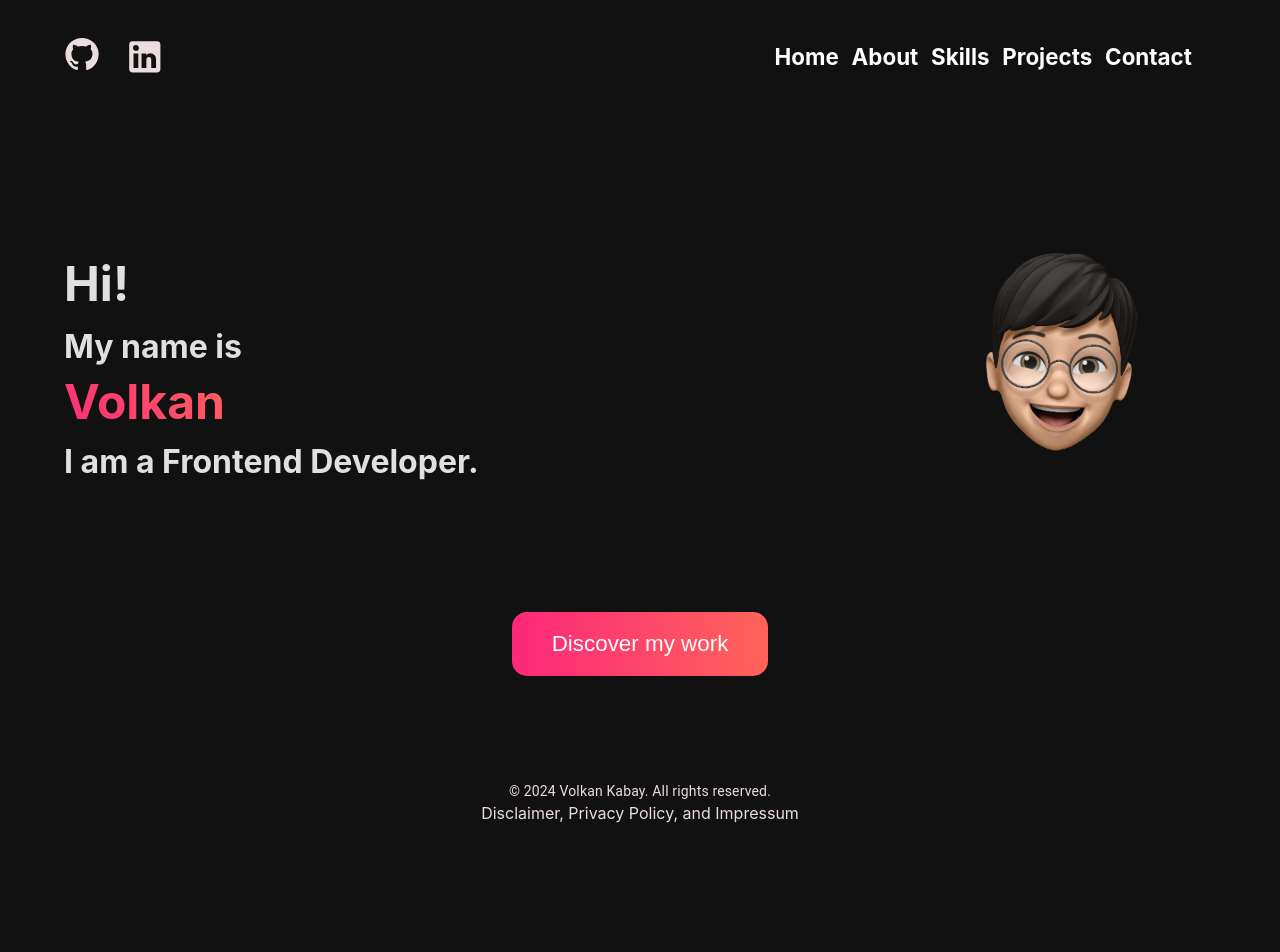
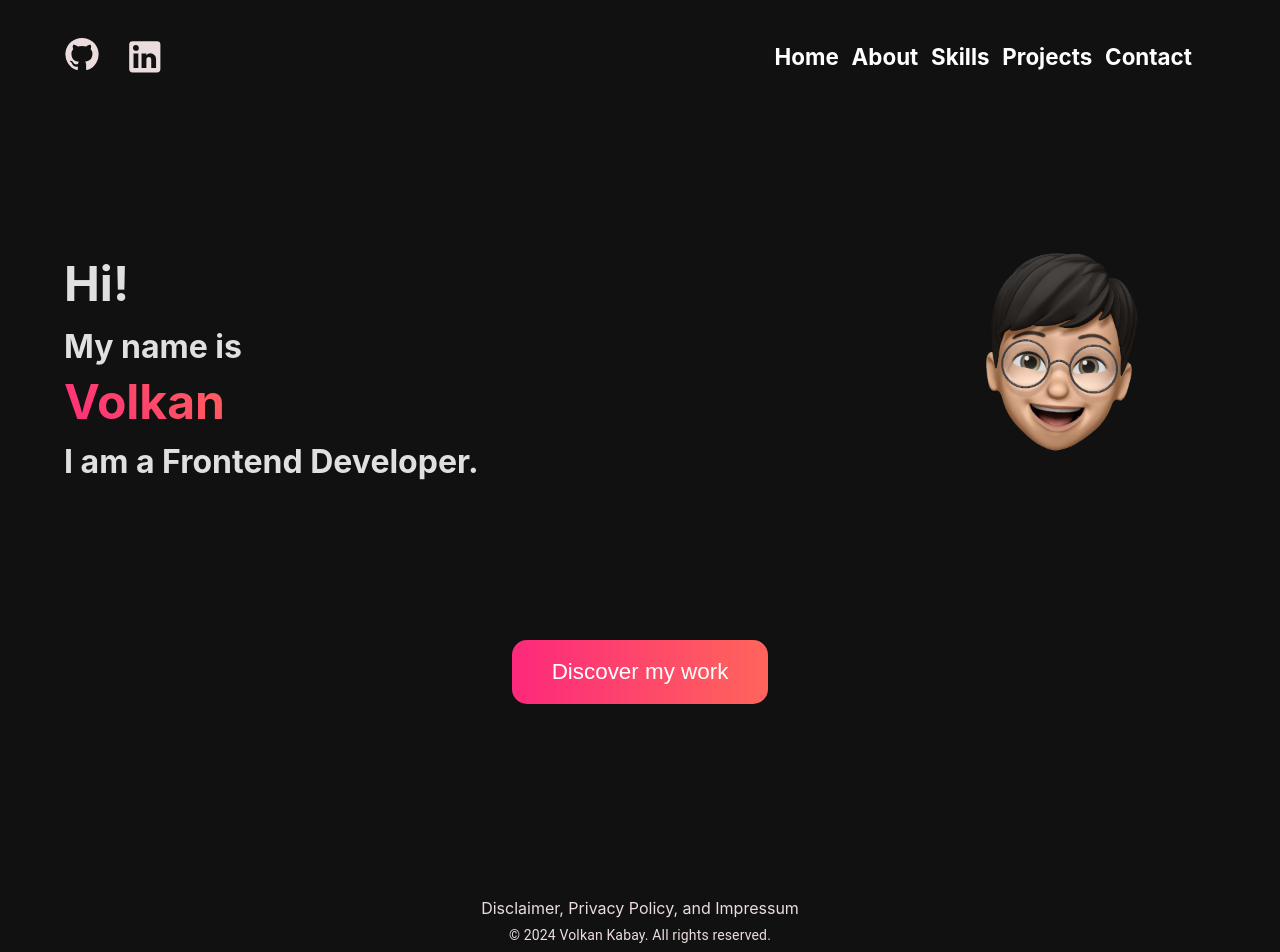
Before and after one commit to VolkanKabay/React-Portfolio, a React (Vite) app: page / in a window 1280 px wide. Shown: the top 952 px of the page. Before the commit the page ends 851 px from the top, so only its background shows below. Built offline with nearby package versions, Linux system fonts and the light colour scheme; no server answers; the database is empty.

Commit message:
animation button

```diff
--- a/src/AnimatedWelcome.tsx
+++ b/src/AnimatedWelcome.tsx
@@ -9,7 +9,23 @@ const AnimatedWelcome = () => {
   const text2 = "My name is".split("");
   const text3 = "Volkan";
   const text4 = "I am a Frontend Developer.".split("");
-
+  const buttonVariants = {
+    hidden: { opacity: 0, y: 0, scale: 0.8 },
+    visible: {
+      opacity: 1,
+      y: [0, -10, 10],
+      scale: 1,
+      transition: {
+        delay: 2.25,
+        duration: 0.8,
+        ease: "easeInOut",
+      },
+    },
+    hover: {
+      boxShadow: "0px 0px 8px #FF655B",
+    },
+    tap: { scale: 0.95 },
+  };
   return (
     <>
       <Box
@@ -128,16 +144,18 @@ const AnimatedWelcome = () => {
       </Box>
 
       <motion.button
-        initial={{ opacity: 0, y: 0 }}
-        animate={{ opacity: 1, y: 15 }}
-        transition={{ delay: 4, duration: 1.5 }}
+        variants={buttonVariants}
+        initial="hidden"
+        animate="visible"
+        whileHover="hover"
+        whileTap="tap"
         onClick={() => {
           window.location.href = "/projects";
         }}
         style={{
           width: "16rem",
           margin: "auto",
-          marginBottom: "2rem",
+          marginBottom: "5rem",
           padding: "1rem",
           color: "white",
           height: "4rem",
--- a/src/App.tsx
+++ b/src/App.tsx
@@ -9,7 +9,7 @@ function App() {
         display: "flex",
         flexDirection: "column",
         marginTop: "2%",
-        height: "100vh",
+        height: "115vh",
         marginBottom: "2%",
       }}
     >
--- a/src/Footer.tsx
+++ b/src/Footer.tsx
@@ -40,22 +40,26 @@ const Footer = () => {
       >
         <VisitorCount />
       </Typography>
+      <a
+        href="/impressum"
+        style={{
+          fontSize: "16px",
+          color: "#ebdddd",
+          fontWeight: "normal",
+          marginTop: "1rem",
+        }}
+      >
+        Disclaimer, Privacy Policy, and Impressum
+      </a>
       <Typography
         variant="body2"
         sx={{
           color: "#ebdddd",
-          marginTop: "1rem",
+          marginTop: "0.3rem",
         }}
       >
         © 2024 Volkan Kabay. All rights reserved.
       </Typography>
-
-      <a
-        href="/impressum"
-        style={{ fontSize: "16px", color: "#ebdddd", fontWeight: "normal" }}
-      >
-        Disclaimer, Privacy Policy, and Impressum
-      </a>
     </Box>
   );
 };
```
